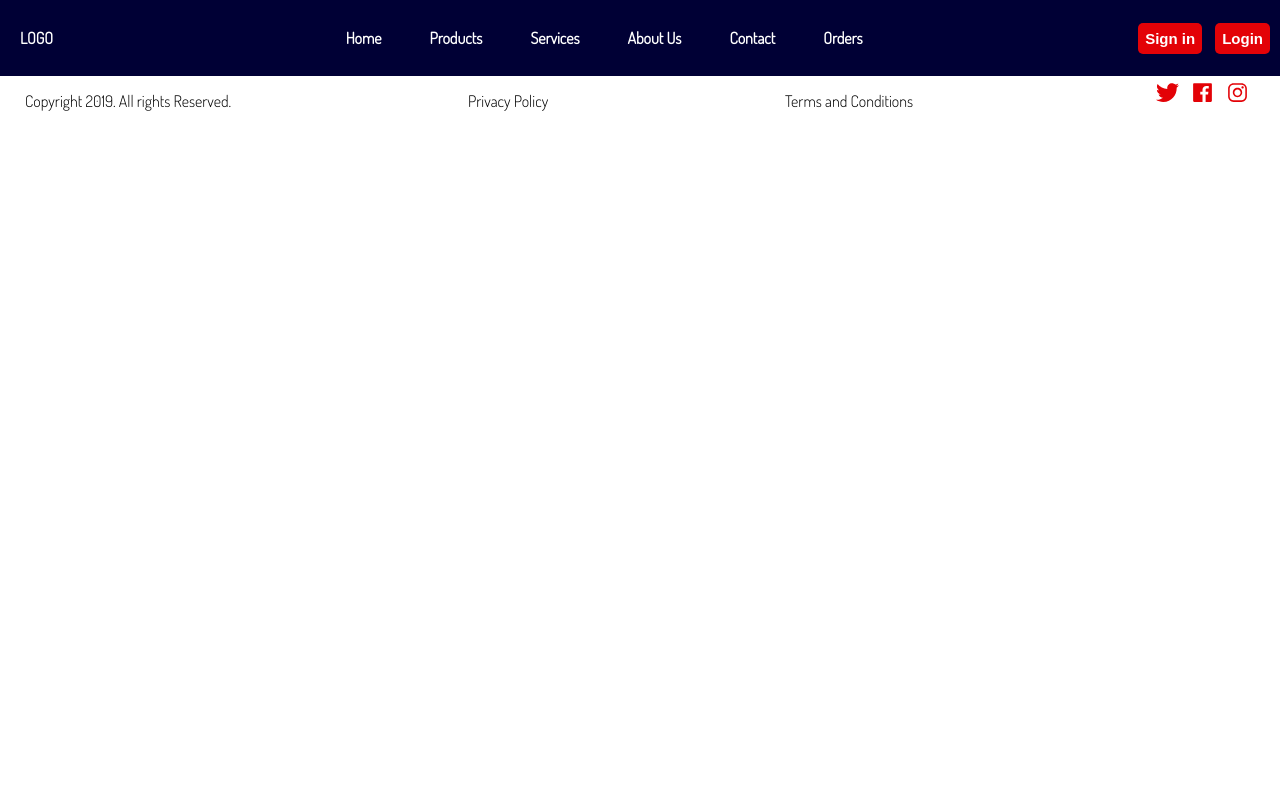
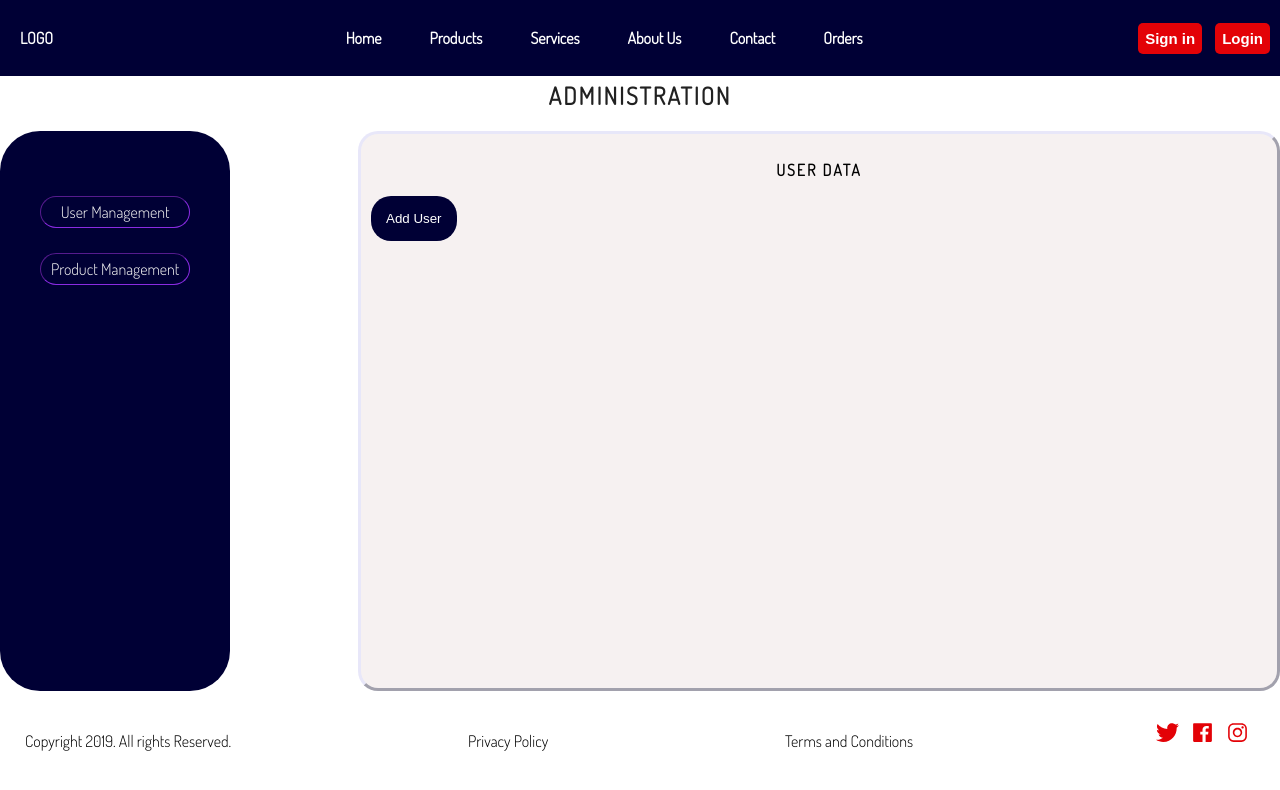
Before and after one commit to Vicman2/suneng-working-application, a React (Create React App) app: page /admin in a window 1280 px wide. Shown: the top 790 px of the page. Built offline with nearby package versions, Linux system fonts and the light colour scheme; no server answers.

Commit message:
Added some featurs in the Admin page

```diff
--- a/src/components/Profile/Profile.css
+++ b/src/components/Profile/Profile.css
@@ -54,3 +54,9 @@
     transform: translatey(0);
     transition: opacity 200ms, transform 500ms;
 }
+
+@media(min-width:800px){
+    .Profile{
+        width: 30%;
+    }
+}
--- a/src/containers/Admin/Admin.css
+++ b/src/containers/Admin/Admin.css
@@ -1,3 +1,57 @@
 .Admin {
+    height: 100%;
+}
+.Admin_Header{
+    margin-top: 80px;
+    text-align: center;
+    color:  #212121;
+    letter-spacing: 2px;
+}
+.Admin_Area{
+    display: flex;
+    justify-content: space-between;
+    height: 100%;
+}
+.De_Components{
+    background-color: #000035;
+    color: #f5f5f5;
+    font-size: bolder;
+    padding: 40px;
+    height: 60vh;
+    border-radius: 40px;
+}
+.De_Components section{
+    margin: 25px 0;
+}
 
+.De_Components section>p{
+    border: 1px inset rgb(138, 43, 226);
+    text-align: center;
+    border-radius: 30px;
+    padding: 5px 10px;
 }
+.De_Components section>p:hover{
+    color: #000035;
+    background-color: rgb(138, 43, 226);
+    cursor: pointer;
+}
+.Details{
+    width: 70%;
+    background-color: rgba(241, 234, 234, 0.664);
+    border-radius: 20px;
+    border: 3px outset rgba(230, 230, 250, 0.911);
+    padding: 10px 10px;
+}
+.Detail_User_Data_Header{
+    text-align: center;
+    font-weight: bolder;
+    letter-spacing: 2px;
+}
+.Operations button{
+    background-color:#000035 ;
+    color: white;
+    outline: none;
+    border: none;
+    border-radius: 20px;
+    padding: 15px;
+}
--- a/src/containers/Admin/Admin.js
+++ b/src/containers/Admin/Admin.js
@@ -1,4 +1,5 @@
 import React, {Component} from 'react'
+import './Admin.css'
 import Aux from '../../hoc/Aux'
 
 class Admin extends Component{
@@ -6,7 +7,26 @@ class Admin extends Component{
         return(
             <Aux>
                 <div className="Admin">
-                        <h2 className="Admin Header">Administrator</h2>
+                        <h2 className="Admin_Header">ADMINISTRATION</h2>
+                        <div className="Admin_Area">
+                            <div className="De_Components">
+                                <section>
+                                    <p> User Management</p>
+                                </section>
+                                <section>
+                                    <p>Product Management</p>
+                                </section>
+                            </div>
+                            <div className="Details">
+                                <section>
+                                    <p className="Detail_User_Data_Header">USER DATA</p>
+                                </section>
+                                <section className="Operations">
+                                    <button>Add User</button>
+
+                                </section>
+                            </div>
+                        </div>
                 </div>
 
             </Aux>
```
Also changed, not shown: src/App.js (+6 -5 lines), src/containers/Authentication/Login/Login.js (line endings or trailing spaces).
